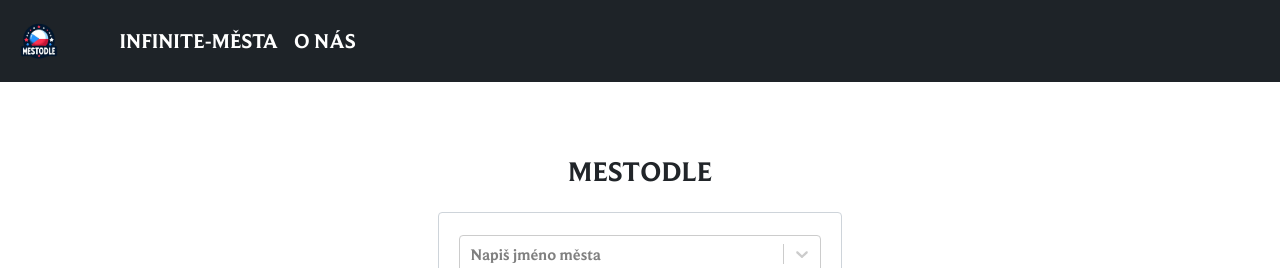
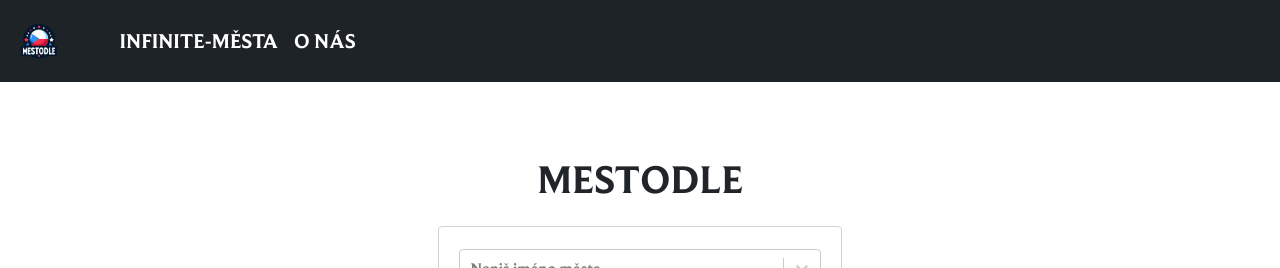
Before and after one commit to JakubcoTobias05/MESTODLE-frontend, a React (Create React App) app: page / in a window 1280 px wide. Shown: the top 268 px of the page. Built offline with nearby package versions, Linux system fonts and the light colour scheme; no server answers.

Commit message:
Update game.jsx

```diff
--- a/src/components/game.jsx
+++ b/src/components/game.jsx
@@ -83,7 +83,7 @@ export default function Game() {
         />
       </Helmet>
 
-      <h3 className="text-center pb-3">MESTODLE</h3>
+      <h1 className="text-center pb-3">MESTODLE</h1>
 
       <div className="d-flex justify-content-center mt-4 mb-3" id="form">
         <form
```
